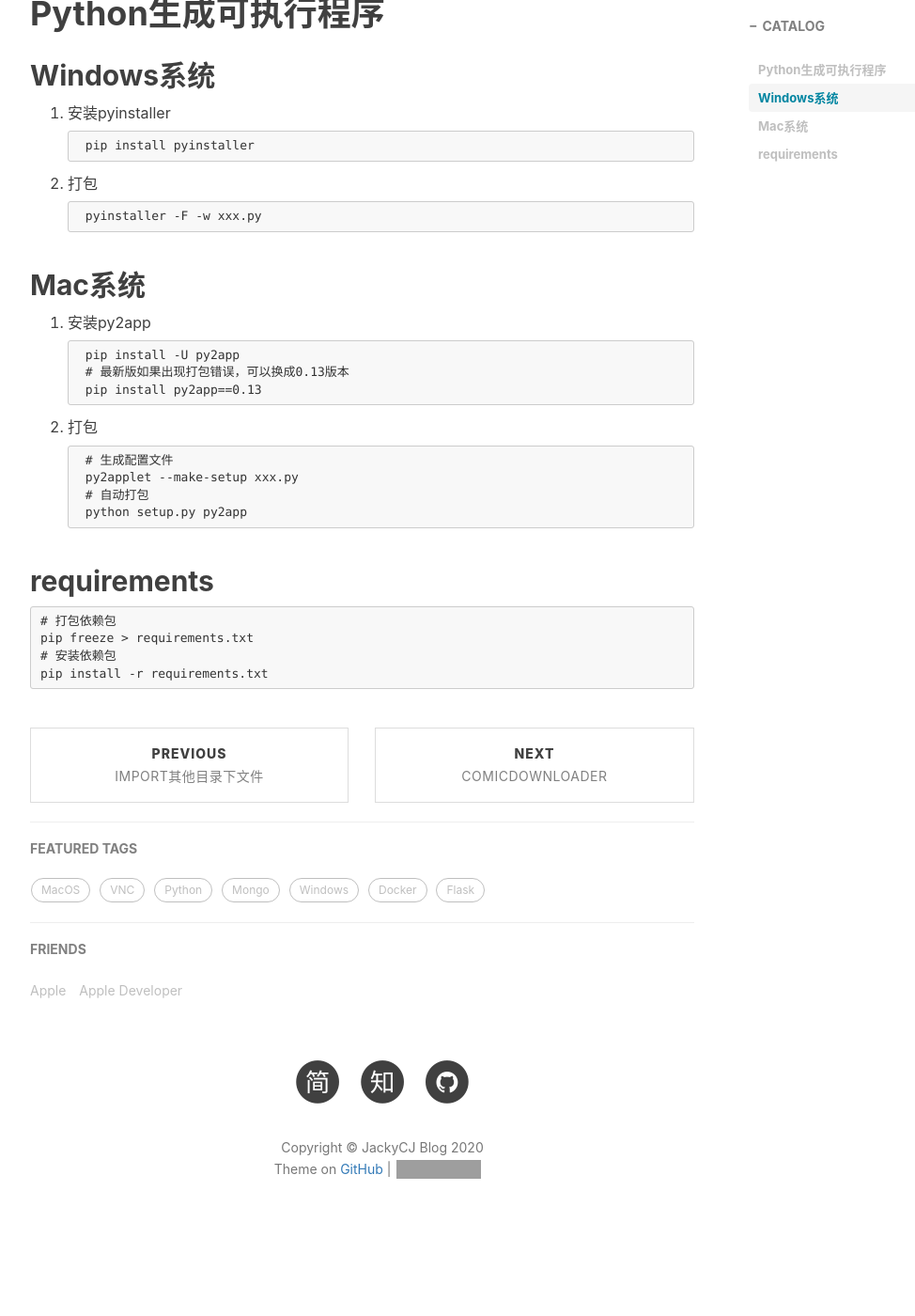
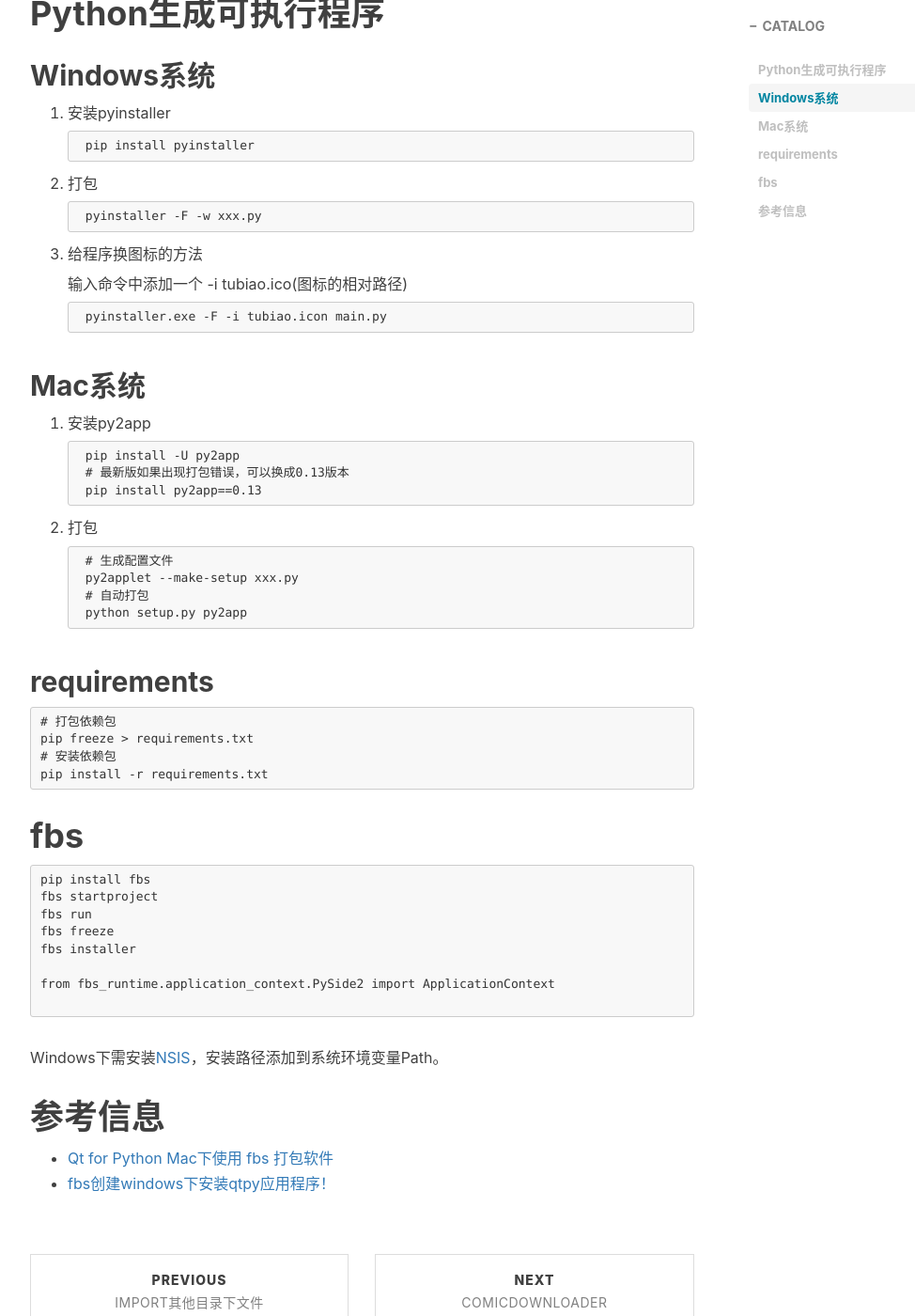
Before and after one commit to JackyCJ/jackycj.github.io, a Jekyll site: the page built from _posts/2020-04-26-Python生成可执行程序.md, in a window 1280 px wide and 1400 px high, scrolled down 578 px. Shown: the whole window at 94% size, without its empty margins (233-1207 px from the left). Built offline with Jekyll 4.4.1, drawn with Linux system fonts in a browser that asks for light colours; nearby versions of some CDN libraries; comment, search, counter and statistics services are not loaded; before the commit the page ends 1926 px from its top, so only the background shows below that; grey boxes are pictures that could not be loaded.

Commit message:
Update 2020-04-26-Python生成可执行程序.md

````diff
--- a/_posts/2020-04-26-Python生成可执行程序.md
+++ b/_posts/2020-04-26-Python生成可执行程序.md
@@ -30,6 +30,13 @@ tags:
 	```
 	pyinstaller -F -w xxx.py
 	```
+3. 给程序换图标的方法
+
+	输入命令中添加一个 -i tubiao.ico(图标的相对路径)
+
+	```
+	pyinstaller.exe -F -i tubiao.icon main.py
+	```
 
 ## Mac系统
 
@@ -58,3 +65,22 @@ pip freeze > requirements.txt
 # 安装依赖包
 pip install -r requirements.txt
 ```
+
+
+# fbs
+
+```
+pip install fbs
+fbs startproject
+fbs run
+fbs freeze
+fbs installer
+
+from fbs_runtime.application_context.PySide2 import ApplicationContext
+
+```
+Windows下需安装[NSIS](https://nchc.dl.sourceforge.net/project/nsis/NSIS%203/3.06.1/nsis-3.06.1-setup.exe)，安装路径添加到系统环境变量Path。
+
+# 参考信息
+- [Qt for Python Mac下使用 fbs 打包软件](https://blog.csdn.net/luoyayun361/article/details/99611837)
+- [fbs创建windows下安装qtpy应用程序！](https://www.cnblogs.com/suncf/p/10519684.html)
````
